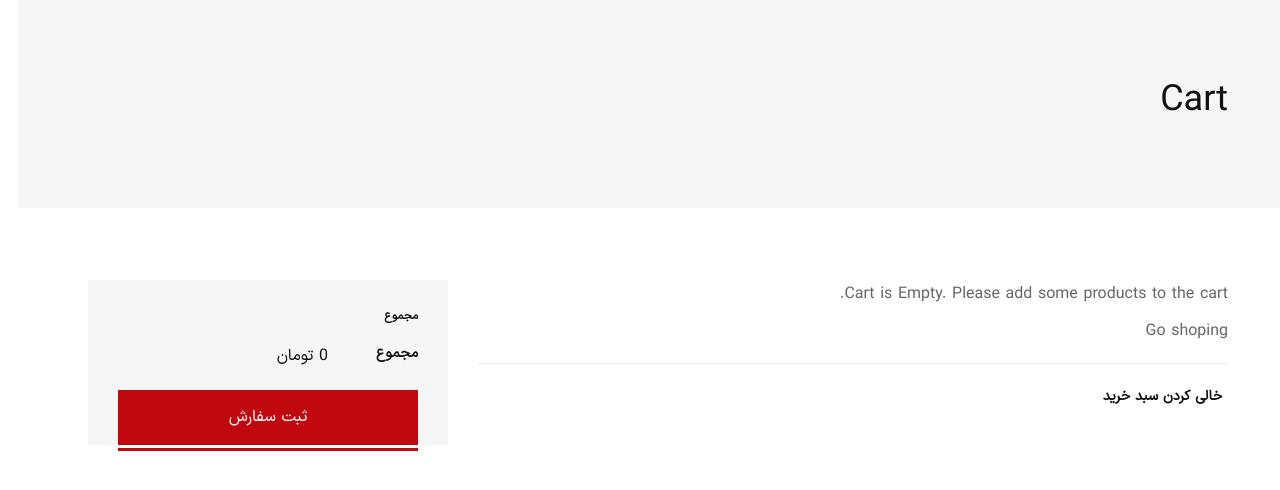
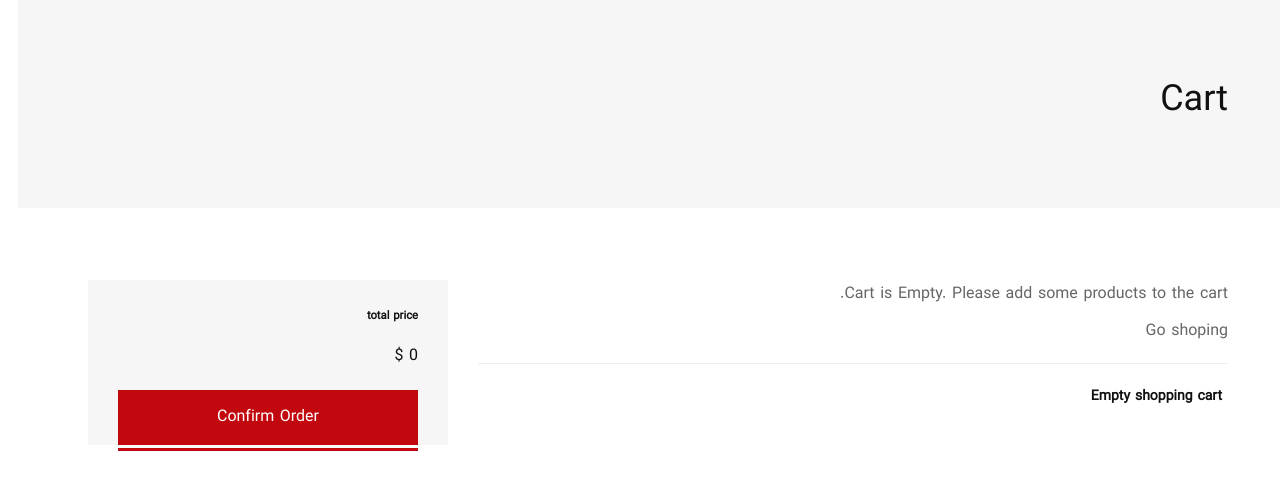
Before and after one commit to taha127/django-store, a Django app: page /cart/ in a window 1280 px wide. Shown: the part 104-594 px from the top of that part. Run offline with Django 5.2, Linux system fonts and the light colour scheme; the page is wider than the window, and the part outside it is not shown; some libraries are stand-ins or nearby versions; some web fonts are replaced.

Commit message:
update Persian translations and enhance cart detail template with dynamic price formatting

```diff
--- a/cart/templates/cart/cart_detail.html
+++ b/cart/templates/cart/cart_detail.html
@@ -21,11 +23,11 @@
                                             <thead>
                                             <tr>
                                                 <th>&nbsp;</th>
-                                                <th>عکس محصول</th>
-                                                <th>نام محصول</th>
-                                                <th>قیمت</th>
-                                                <th>مقدار</th>
-                                                <th>مجموع</th>
+                                                <th>{% trans 'product image' %}</th>
+                                                <th>{% trans 'product name' %}</th>
+                                                <th>{% trans 'price' %}</th>
+                                                <th>{% trans 'quantity' %}</th>
+                                                <th>{% trans 'total price' %}</th>
                                             </tr>
                                             </thead>
                                             <tbody>
@@ -44,7 +46,7 @@
                                                     </td>
                                                     <td class="product-price">
                                                             <span class="product-price-wrapper">
-                                                                <span class="money">{{ item.product_obj.price }}</span>
+                                                                <span class="money">{{ item.product_obj.price|intcomma:False|translate_number }} {% trans '$' %}</span>
                                                             </span>
                                                     </td>
                                                     <td class="product-quantity">
@@ -63,7 +67,7 @@
                                                     </td>
                                                     <td class="product-total-price">
                                                             <span class="product-price-wrapper">
-                                                                <span class="money">{{ item.total_price }}</span>
+                                                                <span class="money">{{ item.total_price|intcomma:False|translate_number }} {% trans '$' %}</span>
                                                             </span>
                                                     </td>
                                                 </tr>
@@ -73,13 +77,13 @@
                                     </div>
                                 {% else %}
                                     <p>{% trans 'Cart is Empty. Please add some products to the cart.' %}</p>
-                                    <a href="{% url 'product_list'%}">{% trans 'Go shoping' %}</a>
+                                    <a href="{% url 'product_list' %}">{% trans 'Go shoping' %}</a>
                                 {% endif %}
                             </div>
                         </div>
                         <div class="row no-gutters border-top pt--20 mt--20">
                             <div class="col-sm-6 text-sm-right">
-                                <button type="submit" class="cart-form__btn">خالی کردن سبد خرید</button>
+                                <button type="submit" class="cart-form__btn">{% trans 'Empty shopping cart' %}</button>
                             </div>
                         </div>
                         </form>
@@ -87,31 +91,17 @@
                     <div class="col-lg-4">
                         <div class="cart-collaterals">
                             <div class="cart-totals">
-                                <h5 class="font-size-14 font-bold mb--15">مجموع</h5>
+                                <h5 class="font-size-14 font-bold mb--15">{% trans 'total price' %}</h5>
                                 <div class="cart-calculator">
                                     <div class="cart-calculator__item">
-                                        <div class="cart-calculator__item--head">
-                                            <span>مجموع</span>
-                                        </div>
                                         <div class="cart-calculator__item--value">
-                                            <span>{{ cart.get_total_price }} تومان</span>
+                                            <span>{{ cart.get_total_price|intcomma:False|translate_number }} {% trans '$' %}</span>
                                         </div>
                                     </div>
-                                    {#                                    <div class="cart-calculator__item order-total">#}
-                                    {#                                        <div class="cart-calculator__item--head">#}
-                                    {#                                            <span>جمع کل</span>#}
-                                    {#                                        </div>#}
-                                    {#                                        <div class="cart-calculator__item--value">#}
-                                    {#                                                <span class="product-price-wrapper">#}
-                                    {#                                                    <span class="money">۳۴۶,۰۰۰ تومان</span>#}
-                                    {#                                                </span>#}
-                                    {#                                        </div>#}
-                                    {#                                    </div>#}
-                                    {#                                </div>#}
                                 </div>
                                 <a href="checkout.html"
                                    class="btn btn-fullwidth btn-bg-red btn-color-white btn-hover-2">
-                                    ثبت سفارش
+                                    {% trans 'Confirm Order' %}
                                 </a>
                             </div>
                         </div>
```
Also changed, not shown: other parts of cart/templates/cart/cart_detail.html (+6 -2 lines), cart/locale/fa/LC_MESSAGES/django.po, 1 other file.
